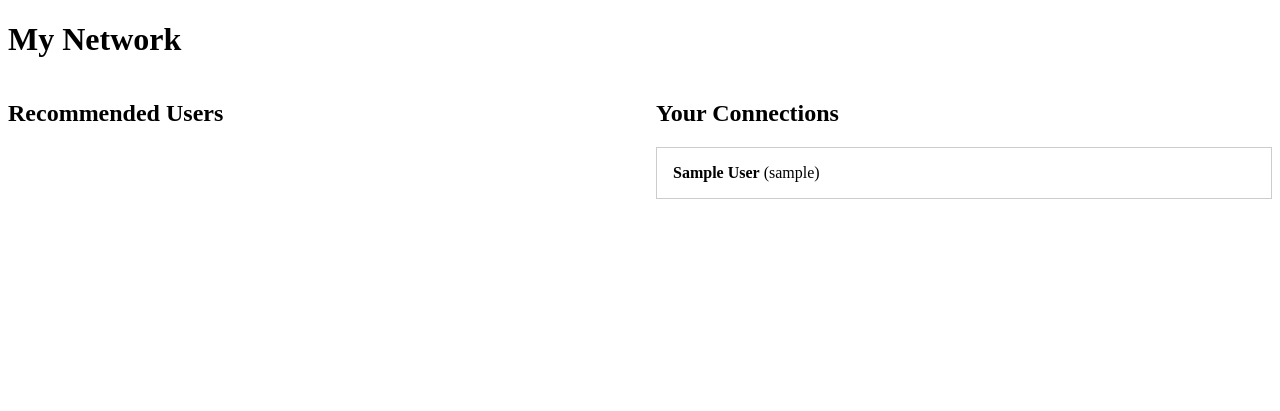
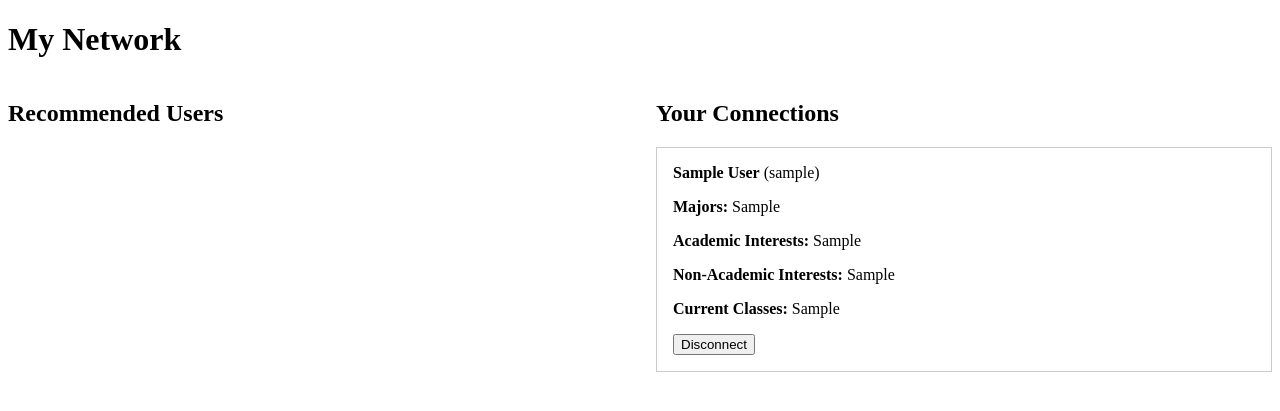
Before and after one commit to nathanxli/campus-connect, a Django app: page /network/ in a window 1280 px wide. Shown: the top 411 px of the page. Run offline with Django 5.2, Linux system fonts and the light colour scheme; tables that the repository leaves empty hold one stand-in row (values such as "Sample post").

Commit message:
Added remove connection functionality

```diff
--- a/studentconnect/network/templates/network/network.html
+++ b/studentconnect/network/templates/network/network.html
@@ -42,7 +42,15 @@
                 {% for user in connections %}
                     <div class="profile-card">
                         <strong>{{ user.name }}</strong> ({{ user.username }})<br>
-                    <!-- similar display as above -->
+                        <p><strong>Majors:</strong> {{ user.majors }}</p>
+                        <p><strong>Academic Interests:</strong> {{ user.academic_interests }}</p>
+                        <p><strong>Non-Academic Interests:</strong> {{ user.non_academic_interests }}</p>
+                        <p><strong>Current Classes:</strong> {{ user.current_classes }}</p>
+
+                        <form action="{% url 'disconnect_user' user.id %}" method="post">
+                            {% csrf_token %}
+                            <button type="submit">Disconnect</button>
+                        </form>
                     </div>
                 {% empty %}
                     <p>No connections yet.</p>
--- a/studentconnect/network/urls.py
+++ b/studentconnect/network/urls.py
@@ -10,4 +10,6 @@ urlpatterns = [
     path('network/', views.network_page, name='network_page'),
     path('profile/', views.profile_view_page, name='profile_view_page'),
     path('connect/<int:user_id>/', views.connect_user, name='connect_user'),
+    path('disconnect/<int:user_id>/', views.disconnect_user, name='disconnect_user'),
+
 ]
--- a/studentconnect/network/views.py
+++ b/studentconnect/network/views.py
@@ -6,21 +6,6 @@ from django.shortcuts import get_object_or_404
 def get_current_user():
     print("testing")
     return UserProfile.objects.last() # Simulate a logged-in user
-
-
-def network_page(request):
-    current_user = get_current_user()
-
-    # Simulated recommendations: all other users
-    recommendations = UserProfile.objects.exclude(id=current_user.id).exclude(id__in=current_user.connections.all())
-
-    connections = current_user.connections.all()
-
-    return render(request, 'network/network.html', {
-        'profile': current_user,
-        'recommendations': recommendations,
-        'connections': connections,
-    })
 
 
 def profile_view_page(request):
@@ -47,6 +32,22 @@ def home(request):
     return render(request, 'network/home.html')
 
 
+### Functionality for networks page
+def network_page(request):
+    current_user = get_current_user()
+
+    # Simulated recommendations: all other users
+    recommendations = UserProfile.objects.exclude(id=current_user.id).exclude(id__in=current_user.connections.all())
+
+    connections = current_user.connections.all()
+
+    return render(request, 'network/network.html', {
+        'profile': current_user,
+        'recommendations': recommendations,
+        'connections': connections,
+    })
+
+
 def connect_user(request, user_id):
     current_user = get_current_user()
     target_user = get_object_or_404(UserProfile, id=user_id)
@@ -56,3 +57,12 @@ def connect_user(request, user_id):
         current_user.connections.add(target_user)
 
     return redirect('network_page')
+
+def disconnect_user(request, user_id):
+    current_user = get_current_user()
+    target_user = get_object_or_404(UserProfile, id=user_id)
+
+    if target_user != current_user:
+        current_user.connections.remove(target_user)
+
+    return redirect('network_page')
```
Lines whose indentation alone changed are shown as unchanged.
